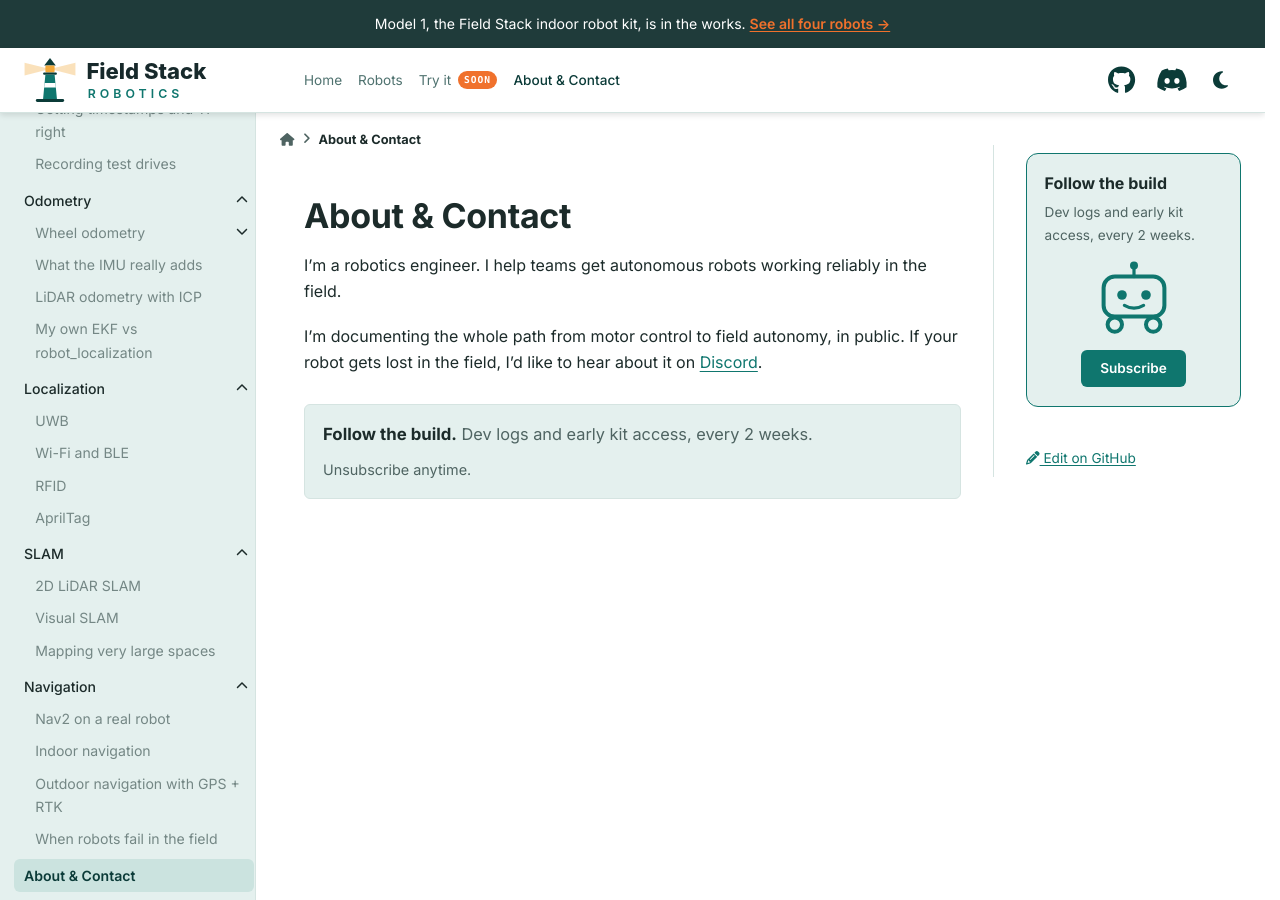
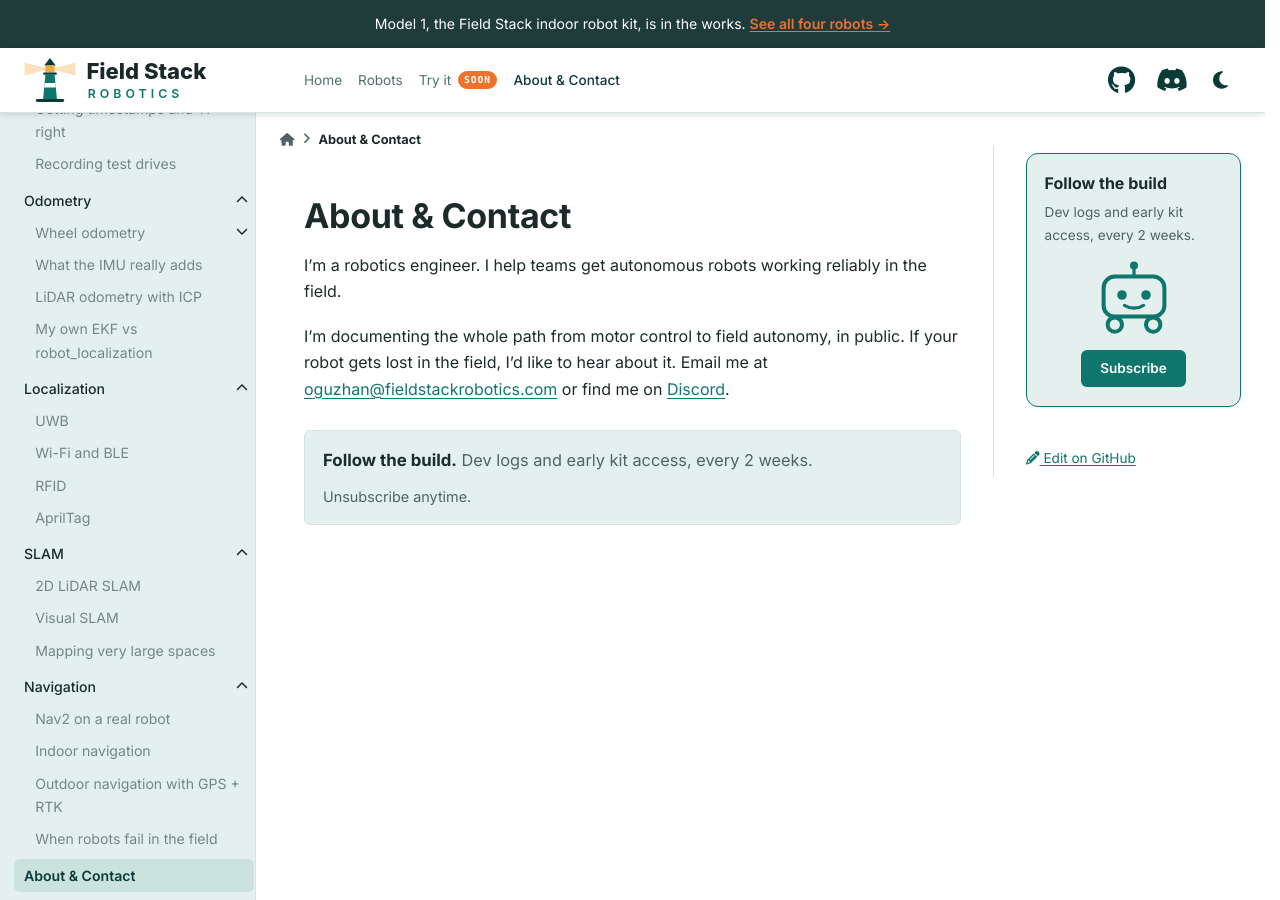
Before and after one commit to field-stack-robotics/fieldstackrobotics.com, a Sphinx documentation site: the page built from docs/about.md, in a window 1280 px wide and 900 px high. Built offline with Sphinx 7.4.7 and the PyData theme 0.15.4, drawn with Linux system fonts in a browser that asks for light colours.

Commit message:
About: add contact email next to Discord

````diff
--- a/docs/about.md
+++ b/docs/about.md
@@ -3,7 +3,9 @@
 I'm a robotics engineer. I help teams get autonomous robots working reliably in the field.
 
 I'm documenting the whole path from motor control to field autonomy, in public.
-If your robot gets lost in the field, I'd like to hear about it on [Discord](https://discord.gg/NCBbzgu32).
+If your robot gets lost in the field, I'd like to hear about it.
+Email me at [oguzhan@fieldstackrobotics.com](mailto:oguzhan@fieldstackrobotics.com)
+or find me on [Discord](https://discord.gg/NCBbzgu32).
 
 ```{include} _snippets/signup.md
 ```
````
